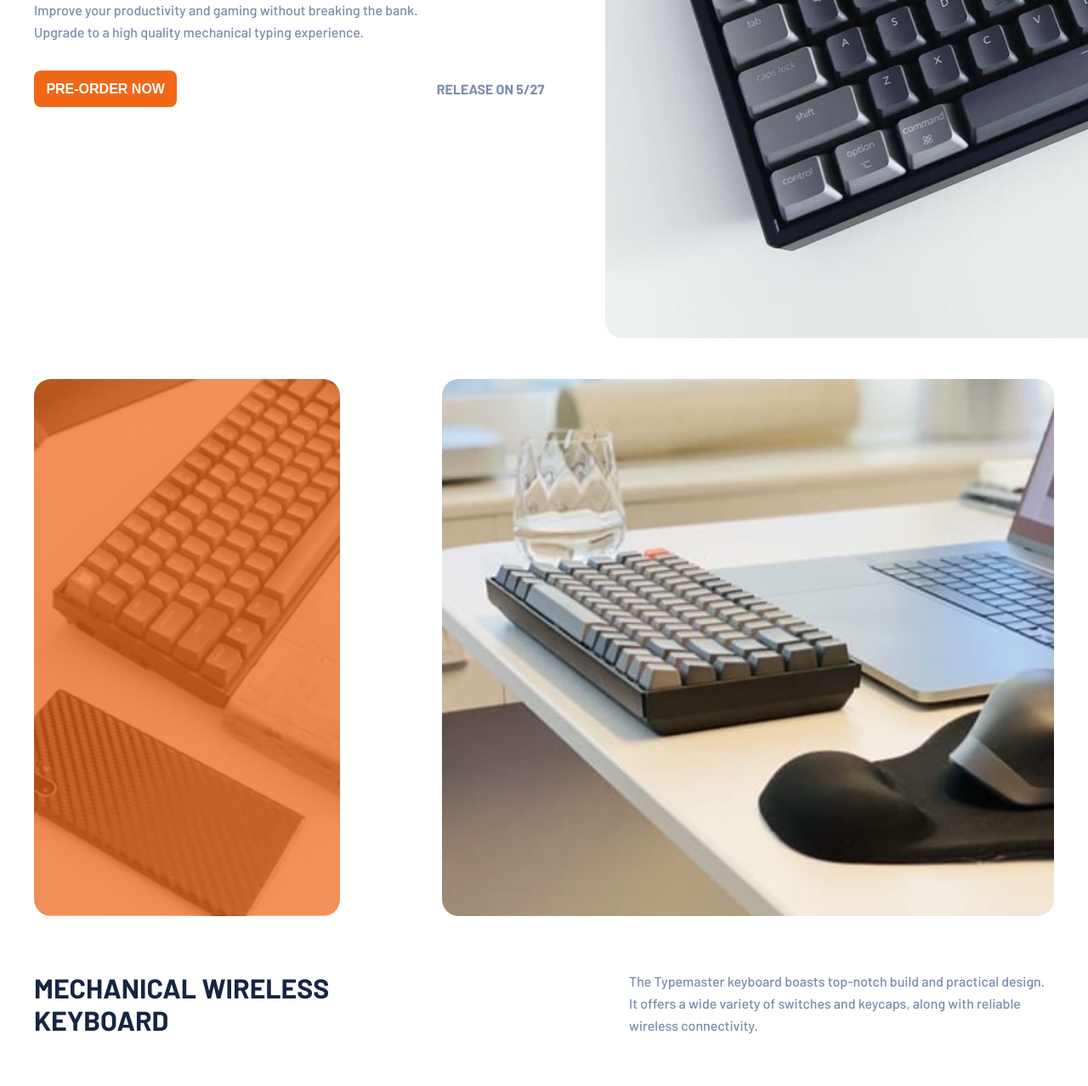
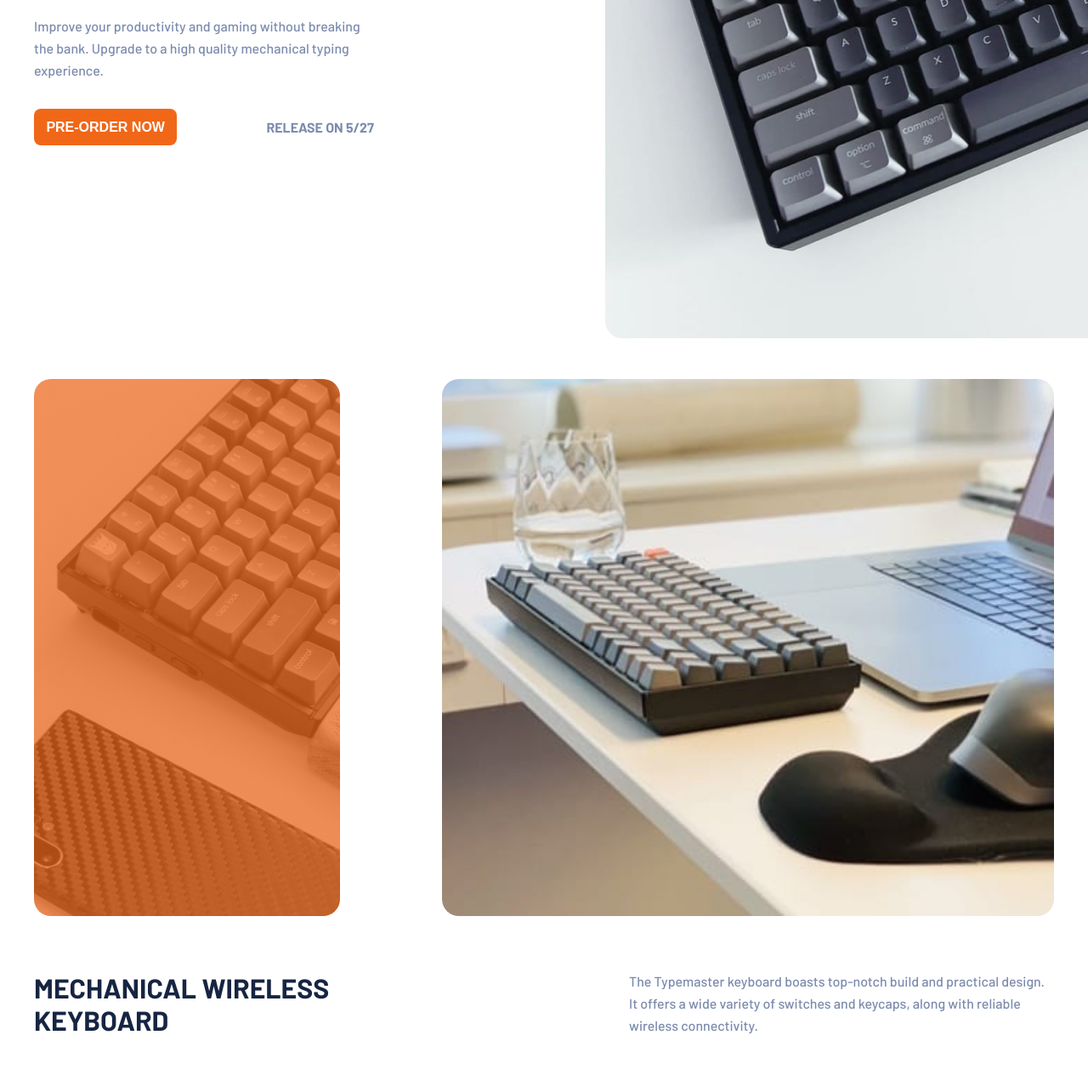
Before and after one commit to aemara/typemaster-landing-page, a plain HTML site: page index.html in a window 1280 px wide. Shown: the part 488-1766 px from the top of the page at 85% size. Drawn offline with Linux system fonts and the light colour scheme.

Commit message:
Fix some styles in hero and general-info sections

```diff
--- a/scss/style.scss
+++ b/scss/style.scss
@@ -117,6 +117,9 @@ header {
     .hero-main-content {
       grid-column: 1/2;
       align-self: center;
+      max-width: 400px;
+      padding: 0;
+      margin: 0;
     }
 
     .hero-image-container {
@@ -180,7 +183,6 @@ header {
         ),
         url("/assets/mobile/image-phone-and-keyboard.jpg");
       background-size: cover;
-      background-position: right bottom;
       width: 30%;
       border-radius: 0 20px 20px 0;
     }
@@ -210,7 +212,7 @@ header {
       .paragraph {
         margin: 0;
         text-align: left;
-        width: 60%;
+        width: 55%;
       }
     }
 
@@ -218,6 +220,12 @@ header {
       grid-column: 1/-1;
 
       .image-phone-and-keyboard {
+        background: linear-gradient(
+            rgba(241, 103, 24, 0.7),
+            rgba(241, 103, 24, 0.7)
+          ),
+          url("/assets/tablet/image-phone-and-keyboard.jpg");
+        background-size: cover;
         border-radius: 20px;
       }
     }
```
Also changed, not shown: css/style.css.
